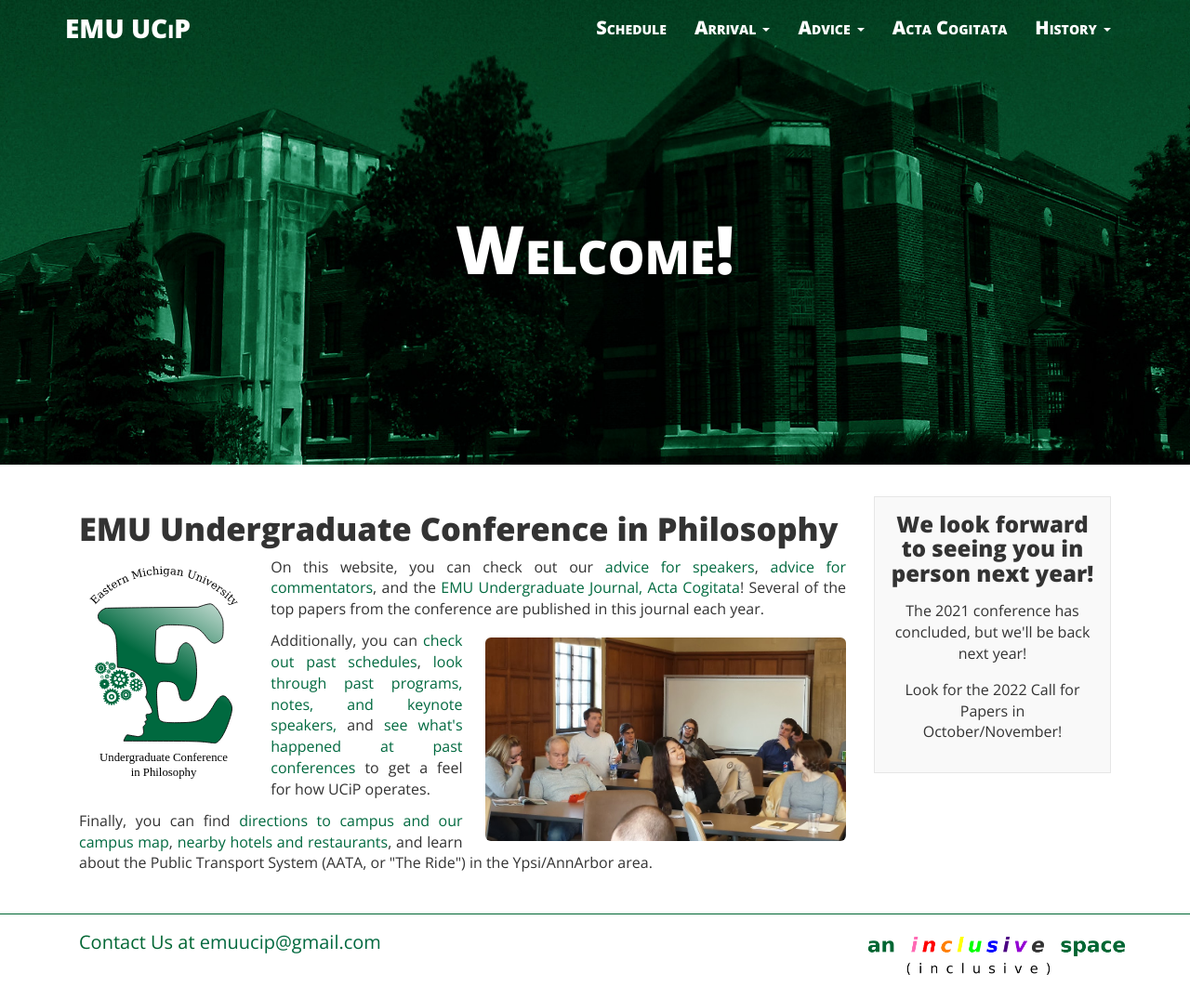
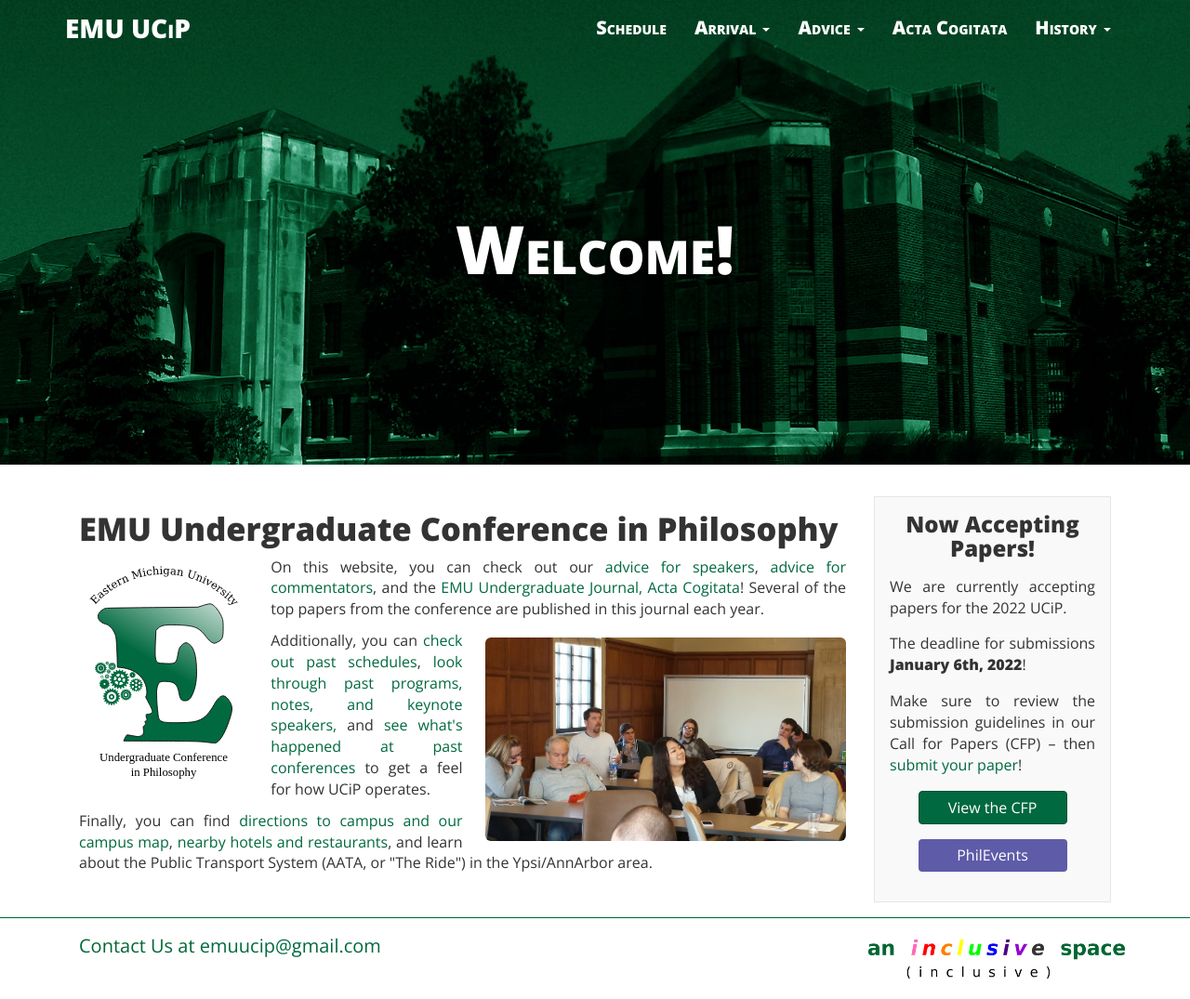
Before and after one commit to ucip/ucip.github.io, a Jekyll site: the page built from index.html, in a window 1280 px wide. Shown: the whole page at 93% size. Built offline with Jekyll 4.4.1, drawn with Linux system fonts in a browser that asks for light colours; nearby versions of some CDN libraries.

Commit message:
Update box.html

```diff
--- a/_includes/box.html
+++ b/_includes/box.html
@@ -1,16 +1,16 @@
-<!-- CALL FOR PAPERS MESSAGE
+ <!--CALL FOR PAPERS MESSAGE -->
 <div class="col-sm-3 col-xs-12 hidden-print">
   <div class="post-list-box announcement">
     <h3 class="text-center post-list-header">Now Accepting Papers!</h3>
-    <p class="text-justify announcement-text">We are currently accepting papers for the virtual 2021 UCiP.</p>
-    <p class="text-justify announcement-text">The deadline for submissions <strong>January 15, 2021</strong>!</p>
-    <p class="text-justify announcement-text">Make sure to review the submission guidelines iour Call for Papers (CFP) &ndash; then <a href="https://forms.gle/HA15P45p3jeLsHCt9">submit your paper</a>!</p>
+    <p class="text-justify announcement-text">We are currently accepting papers for the 2022 UCiP.</p>
+    <p class="text-justify announcement-text">The deadline for submissions <strong>January 6th, 2022</strong>!</p>
+    <p class="text-justify announcement-text">Make sure to review the submission guidelines in our Call for Papers (CFP) &ndash; then <a href="https://forms.gle/HA15P45p3jeLsHCt9">submit your paper</a>!</p>
     <div class="text-center">
       <a class="btn btn-primary cfp" href="{{ site.baseurl }}/cfp/" role="button">View the CFP</a>
       <a class="btn btn-info phil-events cfp" href="https://philevents.org/event/show/85594" role="button">PhilEvents</a>
     </div>
   </div>
-</div>-->
+</div>
 
 <!--FLYER COMING SOON MESSAGE
 <div class="col-sm-3 col-xs-12 hidden-print">
@@ -21,7 +21,7 @@
   </div>
 </div>-->
 
-<!-- FLYER MESSAGE
+ <!--FLYER MESSAGE
 <div class="col-sm-3 col-xs-12 hidden-print">
   <div class="post-list-box announcement">
     <h3 class="text-center post-list-header">Download this year's schedule and abstract list!</h3>
```
Also changed, not shown: other parts of _includes/box.html (+2 -2 lines).
